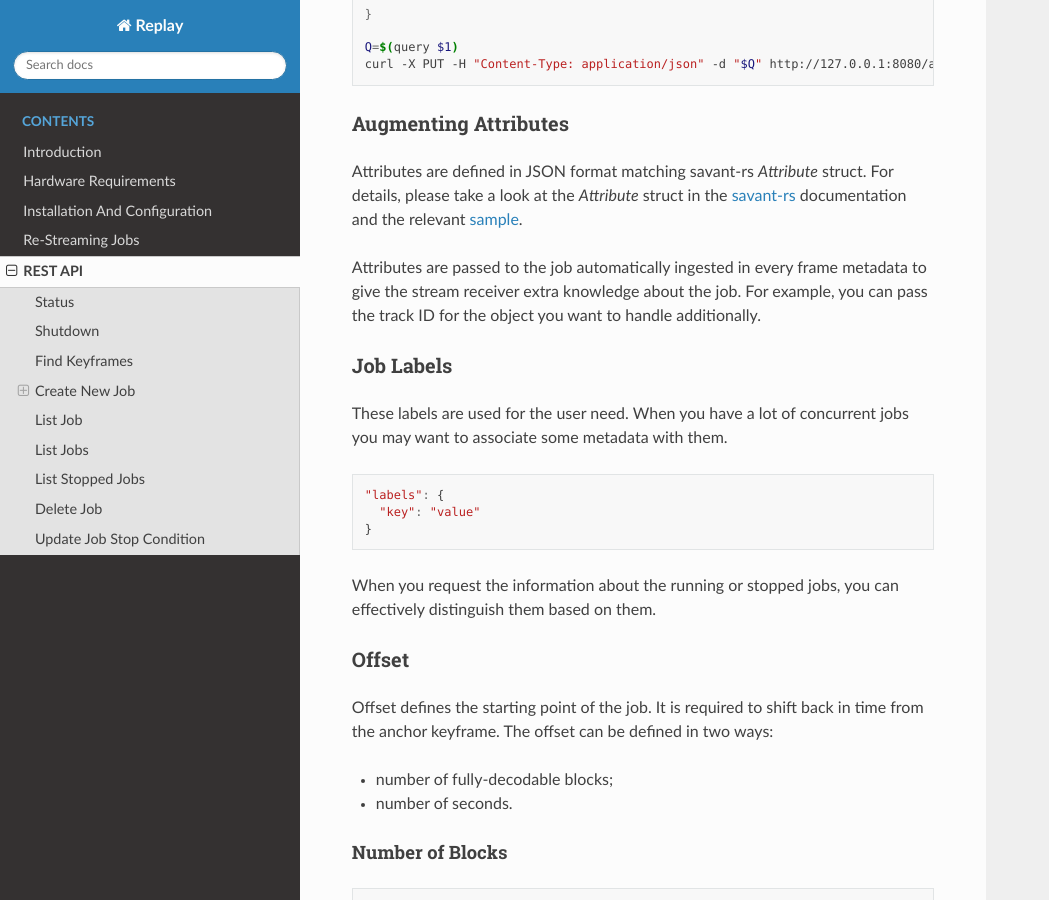
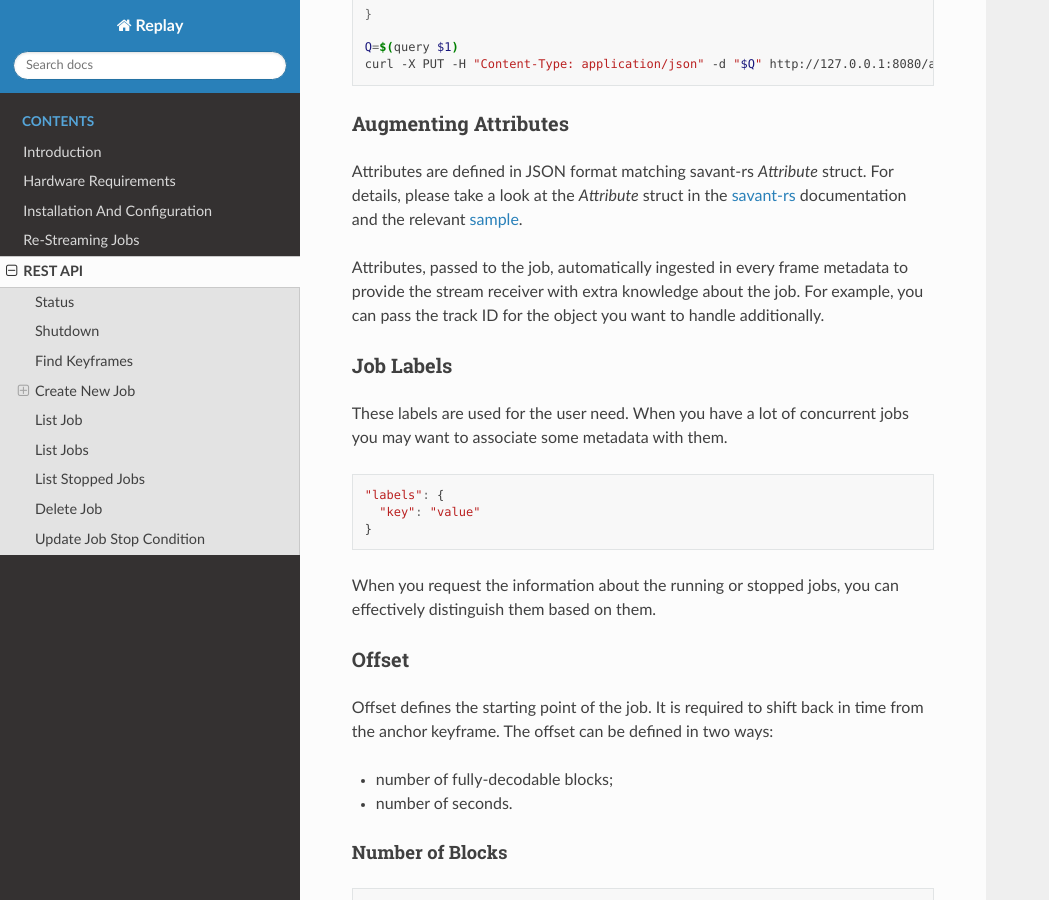
Before and after one commit to insight-platform/Replay, a Sphinx documentation site: the page built from docs/sections/4_api.rst, in a window 1280 px wide and 900 px high, scrolled down 3348 px. Shown: the whole window, without its empty margins (0-1049 px from the left). Built offline with Sphinx 7.4.7 and the Read the Docs theme 2.0.0, drawn with Linux system fonts in a browser that asks for light colours.

```diff
--- a/docs/sections/4_api.rst
+++ b/docs/sections/4_api.rst
@@ -223,7 +223,7 @@
 
 Attributes are defined in JSON format matching savant-rs `Attribute` struct. For details, please take a look at the `Attribute` struct in the `savant-rs <https://insight-platform.github.io/savant-rs/modules/savant_rs/primitives.html#savant_rs.primitives.Attribute>`_ documentation and the relevant `sample <https://github.com/insight-platform/savant-rs/blob/main/python/primitives/attribute.py>`_.
 
-Attributes are passed to the job automatically ingested in every frame metadata to give the stream receiver extra knowledge about the job. For example, you can pass the track ID for the object you want to handle additionally.
+Attributes, passed to the job, automatically ingested in every frame metadata to provide the stream receiver with extra knowledge about the job. For example, you can pass the track ID for the object you want to handle additionally.
 
 Job Labels
 ^^^^^^^^^^
```
